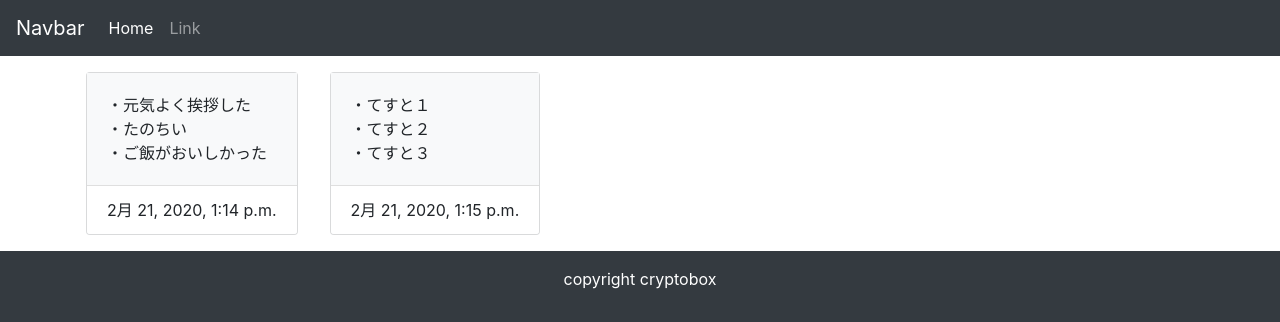
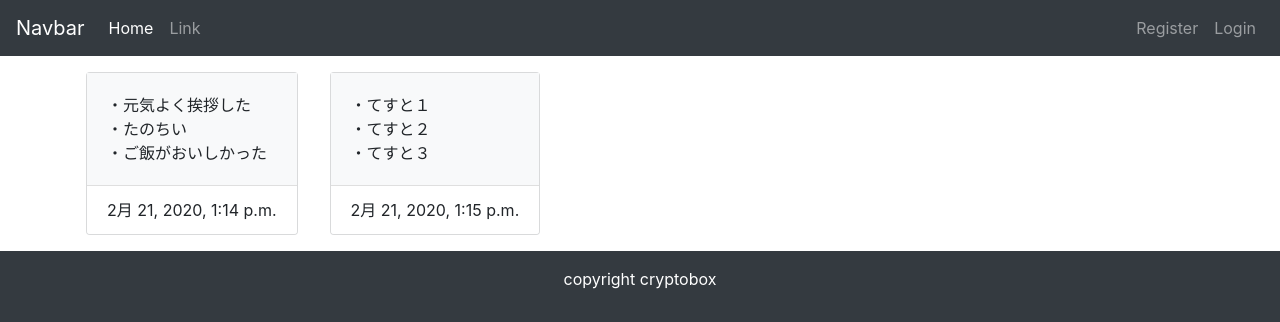
Before and after one commit to crypt0box/Django, a Django app: page / in a window 1280 px wide. Shown: the top 322 px of the page. Run offline with Django 3.2, Linux system fonts and the light colour scheme; data comes from the database, SQL or seed files in the repository; some libraries are stand-ins or nearby versions.

Commit message:
追加：ナビゲーションバーにRegister/Loginを追加

```diff
--- a/project4/ThreeLineDiary/templates/ThreeLineDiary/base.html
+++ b/project4/ThreeLineDiary/templates/ThreeLineDiary/base.html
@@ -28,6 +28,15 @@
             <a class="nav-link" href="#!">Link</a>
           </li>
         </ul>
+
+        <ul class="navbar-nav">
+         <li class="nav-item">
+          <a class="nav-link" href="#">Register</a>
+         </li>
+         <li class="nav-item">
+          <a class="nav-link" href="#">Login</a>
+         </li>
+        </ul>
       </div>
     </nav>
 
--- a/project4/ThreeLineDiary/urls.py
+++ b/project4/ThreeLineDiary/urls.py
@@ -5,4 +5,5 @@ app_name = 'ThreeLineDiary'
 
 urlpatterns = [
     path('', views.IndexView.as_view(), name='index'),
+    path('login/', views.Login.as_view(), name='login'),
 ]
--- a/project4/ThreeLineDiary/views.py
+++ b/project4/ThreeLineDiary/views.py
@@ -1,6 +1,14 @@
 from django.views import generic
+from django.contrib.auth.views import LoginView
 from .models import Post
+from .forms import LoginForm
 
 
 class IndexView(generic.ListView):
     model = Post
+
+
+class Login(LoginView):
+    """ログインページ"""
+    form_class = LoginForm
+    template_name = '/login.html'
```
Also changed, not shown: project4/ThreeLineDiary/forms.py (added, +11 -0 lines).
